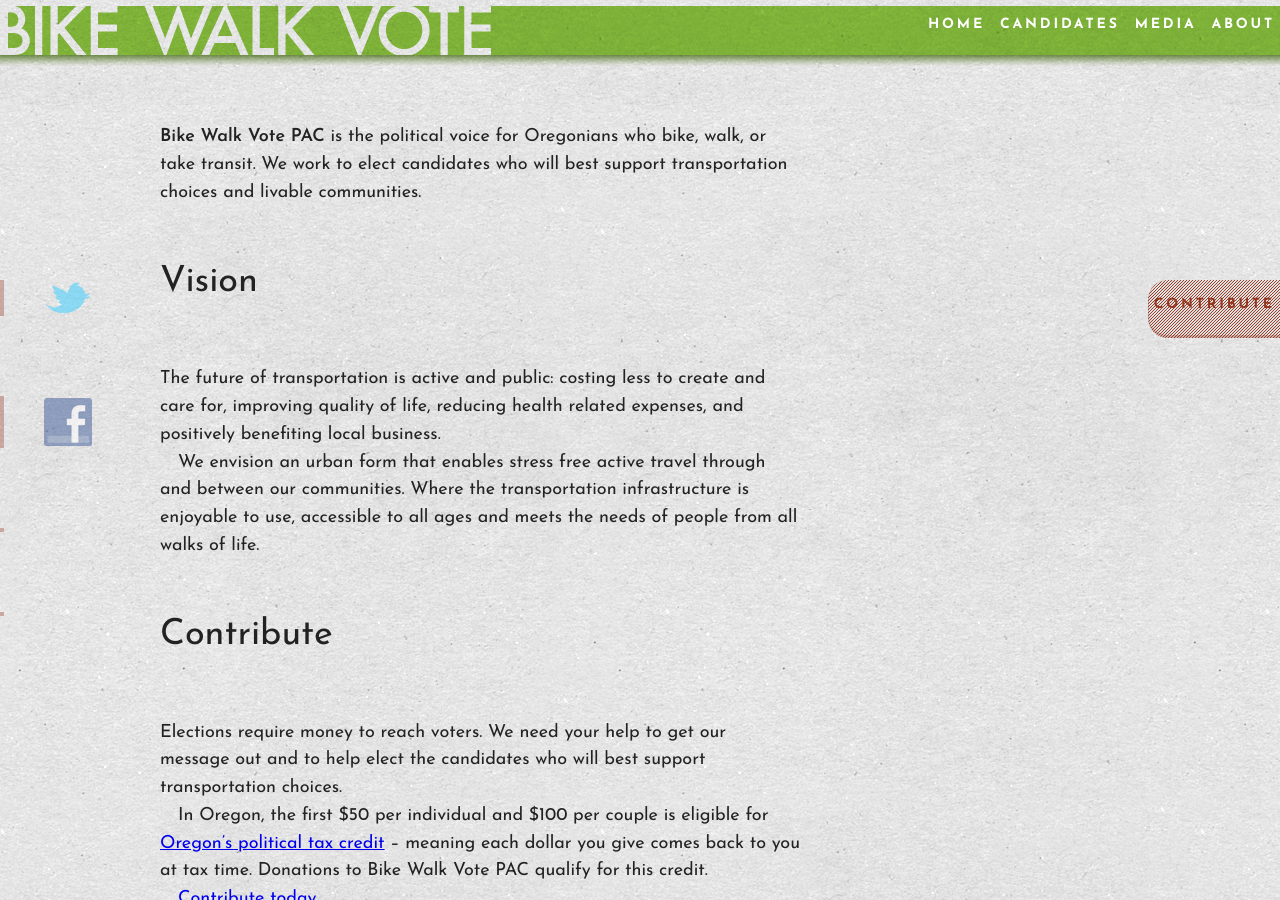
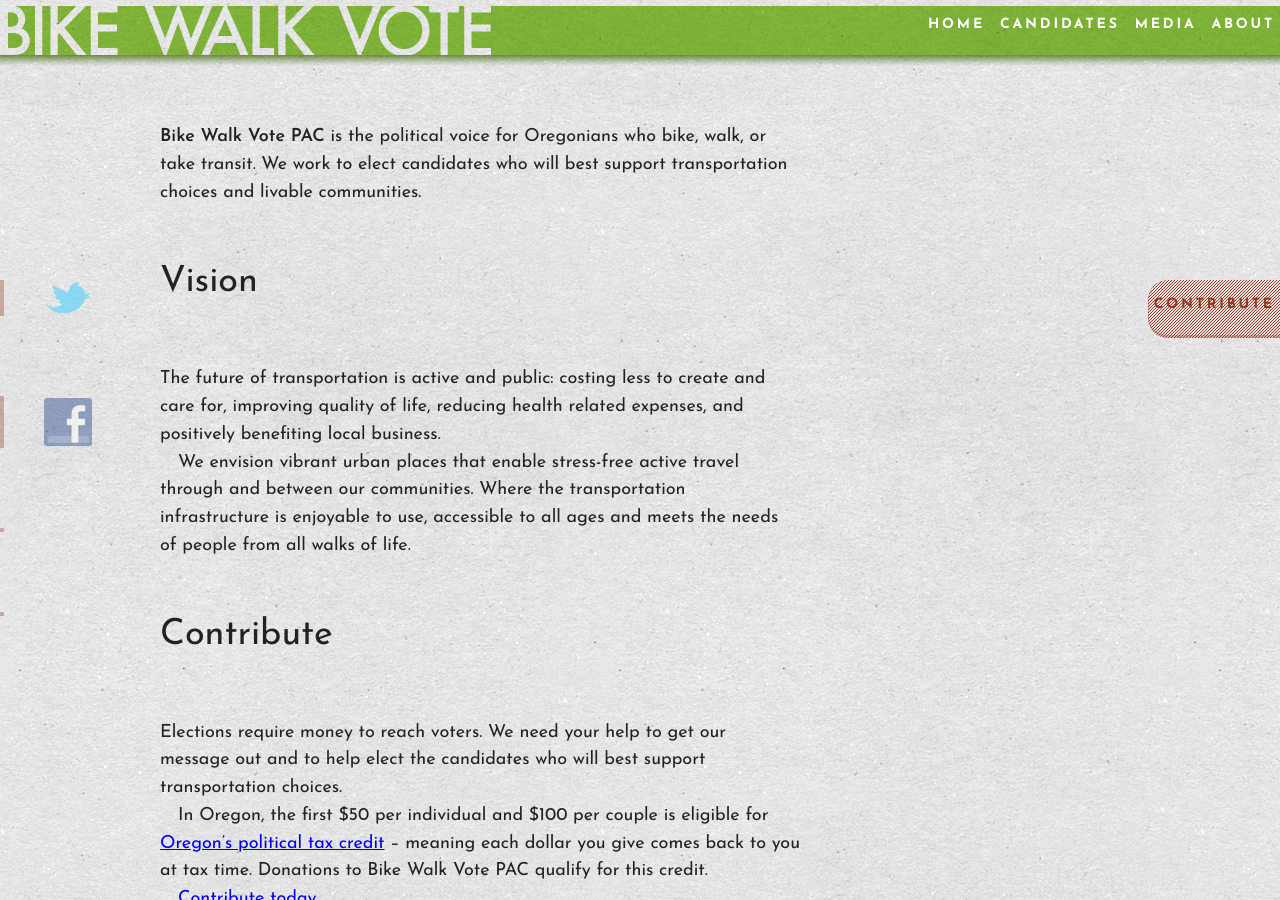
Before and after one commit to bikewalkvote/bikewalkvote.github.io, a Jekyll site: the page built from index.md, in a window 1280 px wide and 900 px high. Built offline with Jekyll 4.4.1, drawn with Linux system fonts in a browser that asks for light colours; nearby versions of some CDN libraries; Markdown is read by kramdown in place of the engine named in the settings; comment, search, counter and statistics services are not loaded.

Commit message:
minor language update

```diff
--- a/index.md
+++ b/index.md
@@ -10,7 +11,7 @@ title: Home
 
 The future of transportation is active and public: costing less to create and care for, improving quality of life, reducing health related expenses, and positively benefiting local business.
 
-We envision an urban form that enables stress free active travel through and between our communities. Where the transportation infrastructure is enjoyable to use, accessible to all ages and meets the needs of people from all walks of life.
+We envision vibrant urban places that enable stress-free active travel through and between our communities. Where the transportation infrastructure is enjoyable to use, accessible to all ages and meets the needs of people from all walks of life.
 
 
 ## Contribute
```
Also changed, not shown: other parts of index.md (+1 -0 lines).
